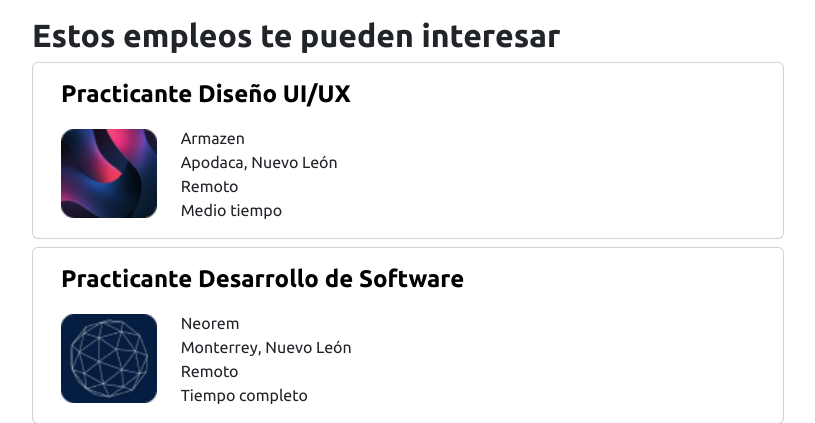
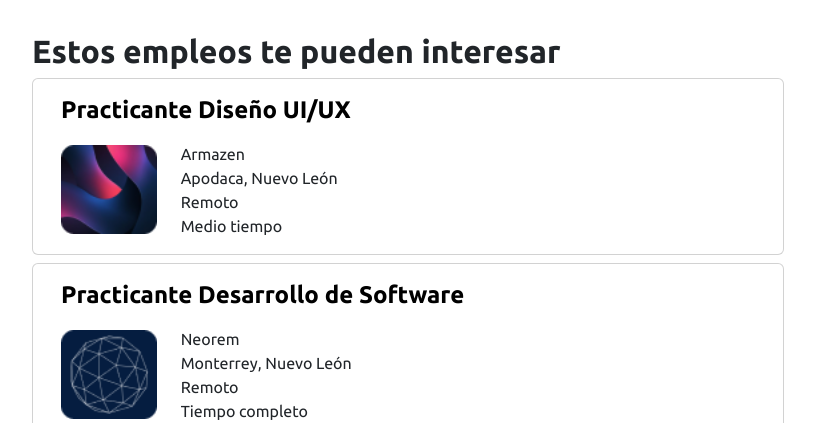
Before and after one commit to KarenNR/first-chance, a Flask app: page / in a window 1280 px wide. Shown: the part 132-555 px from the top of the page, without its empty margins (232-1047 px from the left). Run offline with Flask 3, Linux system fonts and the light colour scheme; some libraries are stand-ins or nearby versions.

Commit message:
Added top padding

```diff
--- a/templates/enterprise/index.html
+++ b/templates/enterprise/index.html
@@ -70,7 +70,7 @@
             <div class="row">
                 <div class="col-2"></div>
                 <div class="col">
-                    <h2>Estos perfiles te pueden interesar</h2>
+                    <h2 class="pt-3">Estos perfiles te pueden interesar</h2>
                     {% for student in students %}
                     <div class="card p-3 mb-2">
                         <div class="row m-0 align-items-start">
--- a/templates/student/index.html
+++ b/templates/student/index.html
@@ -136,7 +136,7 @@
             <div class="row">
                 <div class="col-2"></div>
                 <div class="col">
-                    <h2>Estos empleos te pueden interesar</h2>
+                    <h2 class="pt-3">Estos empleos te pueden interesar</h2>
                     {% for job in jobOffers %}
                     <div class="card p-3 mb-2">
                         <div class="row m-0 align-items-center">
```
